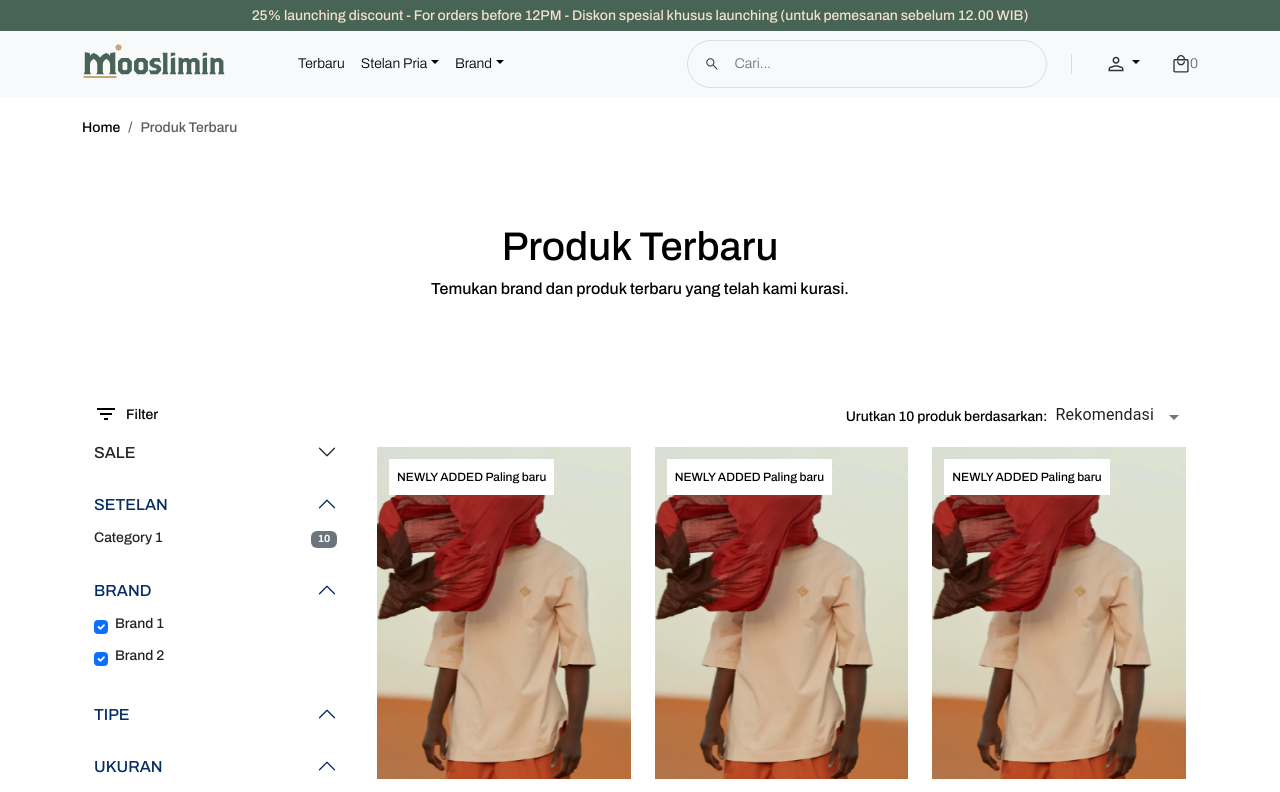
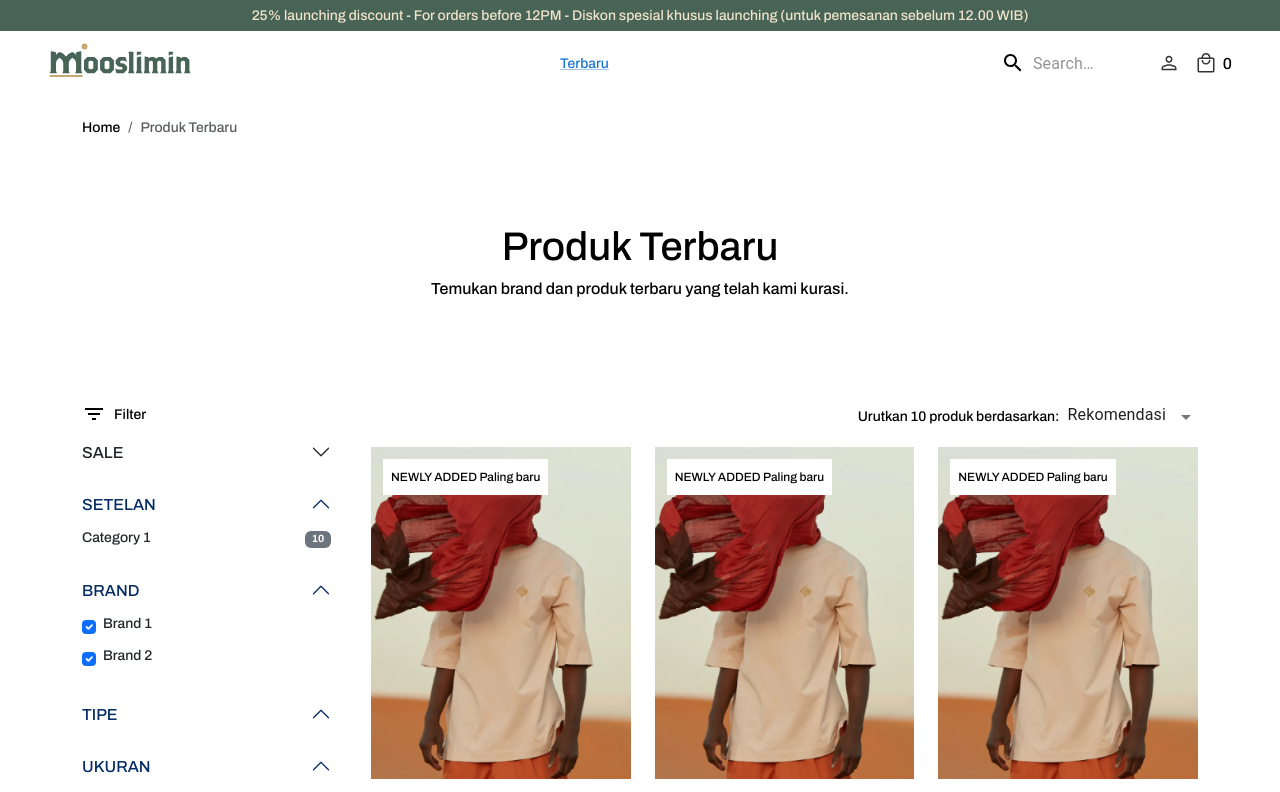
Before and after one commit to delpierrol/mooslimin, a Next.js app: page /new-arrivals in a window 1280 px wide. Shown: the top 792 px of the page. Built offline with nearby package versions, Linux system fonts and the light colour scheme.

Commit message:
- update header

```diff
--- a/components/content/product-list/product-list.js
+++ b/components/content/product-list/product-list.js
@@ -1,7 +1,6 @@
-import { Col, Container, Row } from "react-bootstrap";
 import ProductItem from "../../product/product-item";
 import Filter from "./filter/filter";
-import { FormControl, MenuItem, Select, Pagination, Grid } from "@mui/material";
+import { FormControl, MenuItem, Select, Pagination, Grid, Container } from "@mui/material";
 import { useState } from "react";
 
 export default function ProductList() {
@@ -69,12 +68,11 @@ export default function ProductList() {
     ];
 
     return (
-        <Container>
         <Grid container spacing={5} className="py-5">
-                <Grid item md="3">
+            <Grid item md={3}>
                 <Filter />
             </Grid>
-                <Grid item md="9">
+            <Grid item md={9}>
                 <div>
                     <div className="pb-3 d-flex align-items-center justify-content-end">
                         <div>Urutkan {"10"} produk berdasarkan:</div>
@@ -106,6 +104,5 @@ export default function ProductList() {
                 </div>
             </Grid>
         </Grid>
-        </Container>
     );
 }
--- a/components/layout.js
+++ b/components/layout.js
@@ -6,26 +6,107 @@ import {
   NavDropdown,
   Col,
   Row,
-  Container,
+  // Container,
   Dropdown,
 } from "react-bootstrap";
 import React, { useState } from 'react';
 import Footer from './footer/footer';
-import CustomMenuLogin from './header/custom-menu-login';
 import { useRouter } from 'next/router';
+import { AppBar, Box, Container, IconButton, InputBase, Menu, Toolbar, Button, MenuItem, Link } from '@mui/material';
+import { styled, alpha } from '@mui/material/styles';
+import SearchIcon from '@mui/icons-material/Search';
+
 
 const name = 'Errol Widhavian';
 export const siteTitle = 'Next.js Sample Website';
 
 export default function Layout({ children, home }) {
   const router = useRouter();
+  const [show, setShow] = useState(false);
+  const [showBrand, setShowBrand] = useState(false);
+  const [anchorElUser, setAnchorElUser] = useState(null);
+  const [anchorElMenu, setAnchorElMenu] = useState(null);
 
-  const [show, setShow] = useState(false);
 
-  const [showBrand, setShowBrand] = useState(false);
+  const handleOpenNavMenu = (event) => {
+    setAnchorElNav(event.currentTarget);
+  };
+  const handleOpenUserMenu = (event) => {
+    setAnchorElUser(event.currentTarget);
+  };
+
+  const handleCloseNavMenu = () => {
+    setAnchorElNav(null);
+  };
+
+  const handleCloseUserMenu = () => {
+    setAnchorElUser(null);
+  };
+
+  function handleClickMenu(event) {
+    if (anchorElMenu !== event.currentTarget) {
+      setAnchorElMenu(event.currentTarget);
+    }
+  }
+
+  function handleCloseMenu() {
+    setAnchorElMenu(null);
+  }
+
+  const Search = styled('div')(({ theme }) => ({
+    position: 'relative',
+    borderRadius: theme.shape.borderRadius,
+    backgroundColor: alpha(theme.palette.common.white, 0.15),
+    '&:hover': {
+      backgroundColor: alpha(theme.palette.common.white, 0.25),
+    },
+    marginLeft: 0,
+    width: '100%',
+    [theme.breakpoints.up('sm')]: {
+      marginLeft: theme.spacing(1),
+      width: 'auto',
+    },
+  }));
+
+  const SearchIconWrapper = styled('div')(({ theme }) => ({
+    padding: theme.spacing(0, 2),
+    height: '100%',
+    position: 'absolute',
+    pointerEvents: 'none',
+    display: 'flex',
+    alignItems: 'center',
+    justifyContent: 'center',
+  }));
+
+  const StyledInputBase = styled(InputBase)(({ theme }) => ({
+    color: 'inherit',
+    '& .MuiInputBase-input': {
+      padding: theme.spacing(1, 1, 1, 0),
+      // vertical padding + font size from searchIcon
+      paddingLeft: `calc(1em + ${theme.spacing(4)})`,
+      transition: theme.transitions.create('width'),
+      width: '100%',
+      [theme.breakpoints.up('sm')]: {
+        width: '12ch',
+        '&:focus': {
+          width: '20ch',
+        },
+      },
+    },
+  }));
+
+  const styles = (theme) => ({
+    popoverPaper: {
+      width: '100%',
+      height: '100%',
+      maxHeight: 'unset',
+      maxWidth: 'unset',
+    },
+  });
+
 
   return (
-    <div className={styles.container}>
+    <div>
       <Head>
         <link rel="icon" href="/favicon.ico" />
         <meta
@@ -44,7 +125,148 @@ export default function Layout({ children, home }) {
             25% launching discount - For orders before 12PM - Diskon spesial  khusus launching (untuk pemesanan sebelum 12.00 WIB)
           </div>
         </div>
-        <Navbar bg="light" expand="md" className="navbar-mooslimin">
+        <AppBar position="static" color="inherit" elevation={0}>
+          <Container maxWidth="xl">
+            <Toolbar>
+              <Box sx={{ flexGrow: 1, display: { xs: 'flex' } }}>
+                <img src="/images/logo.svg" alt="Mooslimin" width="144" height="40" />
+              </Box>
+              <Box sx={{ flexGrow: 1, display: { xs: 'none', md: 'flex' } }}>
+                <div>
+                  <Link
+                    aria-owns={anchorElMenu ? "simple-menu" : undefined}
+                    aria-haspopup="true"
+                    onClick={() => router.push("new-arrivals")}
+                    onMouseOver={handleClickMenu}
+                  >
+                    Terbaru
+                  </Link>
+                  <Menu
+                    // PopoverClasses={{ paper: props.classes.popoverPaper }}
+                    id="simple-menu"
+                    anchorEl={anchorElMenu}
+                    open={Boolean(anchorElMenu)}
+                    onClose={handleCloseMenu}
+                    MenuListProps={{ onMouseLeave: handleCloseMenu }}
+                    marginThreshold={0}
+                    elevation={0}
+                    slotProps={{
+                      paper: {
+                        sx: {
+                          mt: '20px',
+                          width: '100%',
+                          maxWidth: 'unset',
+                          left: '0px',
+                          right: '0px',
+                        },
+                      }
+                    }}
+                  >
+                    <Container>
+                      <MenuItem onClick={handleCloseMenu}>Profile</MenuItem>
+                      <MenuItem onClick={handleCloseMenu}>My account</MenuItem>
+                      <MenuItem onClick={handleCloseMenu}>Logout</MenuItem>
+                    </Container>
+
+                  </Menu>
+                </div>
+
+              </Box>
+
+              <Search>
+                <SearchIconWrapper>
+                  <SearchIcon />
+                </SearchIconWrapper>
+                <StyledInputBase
+                  placeholder="Search…"
+                  inputProps={{ 'aria-label': 'search' }}
+                />
+              </Search>
+
+
+              {/* ICON USER */}
+              <Box sx={{ flexGrow: 0 }}>
+                <IconButton onClick={handleOpenUserMenu}>
+                  <img alt="" src="/images/component/navigation/person.svg" />
+                </IconButton>
+                <Menu
+                  sx={{
+                    mt: '45px', filter: "drop-shadow(0px 2px 4px rgba(0,0,0,0.32))",
+                  }}
+                  id="menu-appbar"
+                  elevation={0}
+                  anchorEl={anchorElUser}
+                  anchorOrigin={{
+                    vertical: 'top',
+                    horizontal: 'right',
+                  }}
+                  keepMounted
+                  transformOrigin={{
+                    vertical: 'top',
+                    horizontal: 'right',
+                  }}
+                  open={Boolean(anchorElUser)}
+                  onClose={handleCloseUserMenu}
+
+                >
+                  <Container>
+                    <div>Akun Saya</div>
+
+                  </Container>
+                  {/* {settings.map((setting) => (
+                  <MenuItem key={setting} onClick={handleCloseUserMenu}>
+                    <Typography textAlign="center">{setting}</Typography>
+                  </MenuItem>
+                ))} */}
+                </Menu>
+              </Box>
+              <Box sx={{ flexGrow: 0 }}>
+                <IconButton onClick={handleOpenUserMenu} >
+                  <img alt="" src="/images/component/navigation/local_mall.svg" />
+                </IconButton>
+                <Menu
+                  sx={{
+                    mt: '45px', filter: "drop-shadow(0px 2px 4px rgba(0,0,0,0.32))",
+                  }}
+                  id="menu-appbar"
+                  elevation={0}
+                  anchorEl={anchorElUser}
+                  anchorOrigin={{
+                    vertical: 'top',
+                    horizontal: 'right',
+                  }}
+                  keepMounted
+                  transformOrigin={{
+                    vertical: 'top',
+                    horizontal: 'right',
+                  }}
+                  open={Boolean(anchorElUser)}
+                  onClose={handleCloseUserMenu}
+
+                >
+                  <Container>
+                    <div>Akun Saya</div>
+
+                  </Container>
+                  {/* {settings.map((setting) => (
+                  <MenuItem key={setting} onClick={handleCloseUserMenu}>
+                    <Typography textAlign="center">{setting}</Typography>
+                  </MenuItem>
+                ))} */}
+                </Menu>
+              </Box>
+              <Box sx={{ flexGrow: 0 }}>
+                <label style={{ fontSize: "16px", alignItems: "center" }}>0</label>
+              </Box>
+            </Toolbar>
+
+          </Container>
+
+        </AppBar>
+
+
+
+        {/* <Navbar bg="light" expand="md" className="navbar-mooslimin">
           <Container>
             <Navbar.Brand href="" className="pe-5">
               <img src="/images/logo.svg" alt="Mooslimin" width="144" height="40" />
@@ -175,7 +397,7 @@ export default function Layout({ children, home }) {
               />
             </div>
           </Container>
-        </Navbar>
+        </Navbar> */}
       </header>
       <main>{children}</main>
       {/* {!home && (
```
Lines whose indentation alone changed are shown as unchanged.
